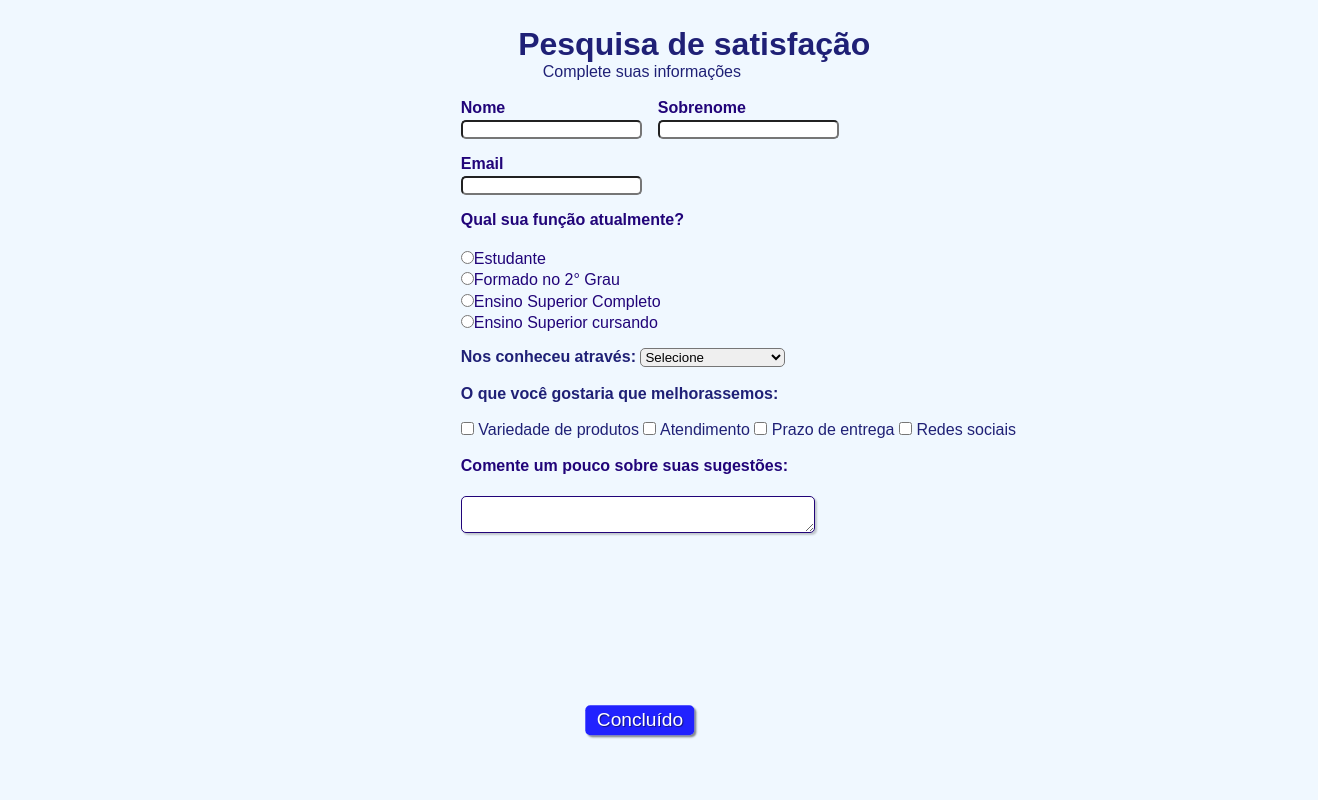
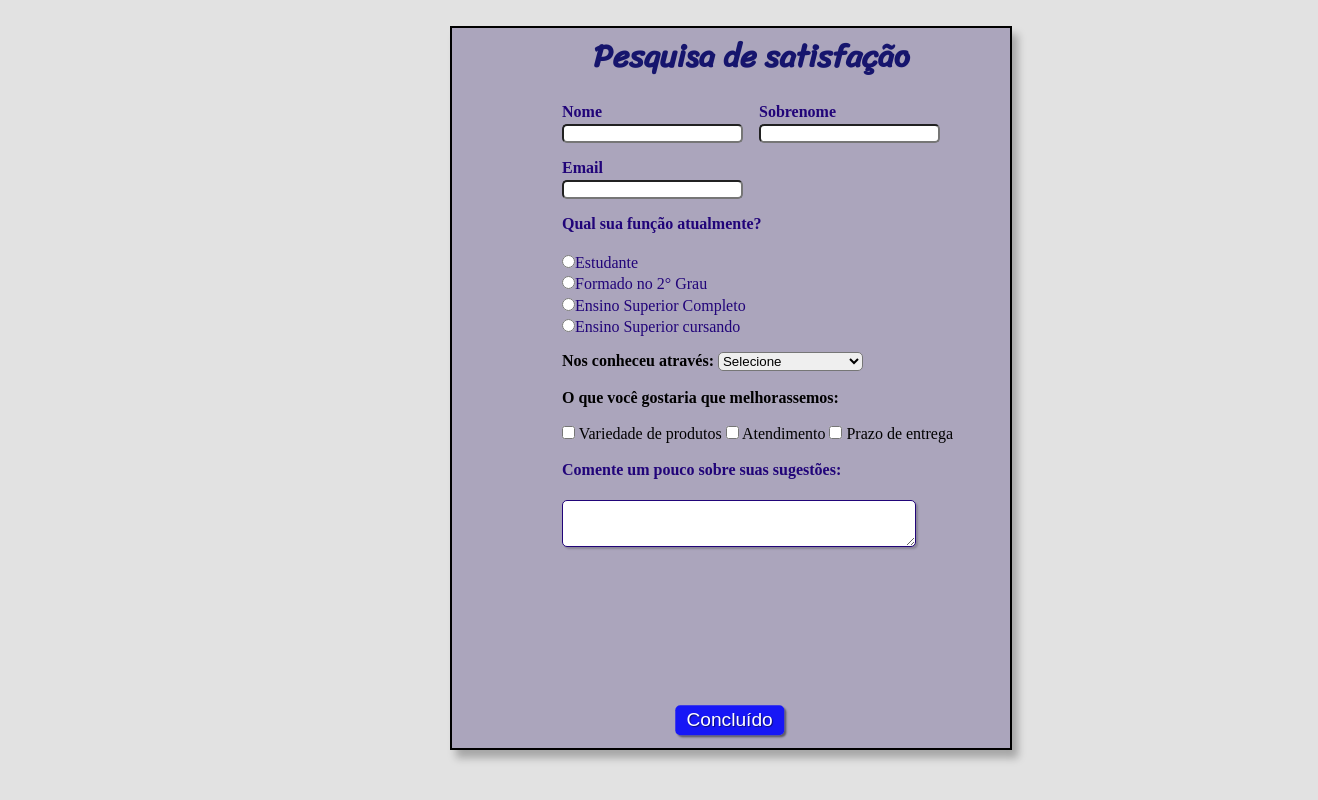
Before and after one commit to julioscarceli/projeto-formulario, a plain HTML site: page index.html in a window 1280 px wide. Shown: the whole page, 1318 px wide, since content can reach past the window. Drawn offline with Linux system fonts and the light colour scheme; grey boxes are pictures that could not be loaded.

Commit message:
Atualizei formulário

```diff
--- a/index.html
+++ b/index.html
@@ -8,31 +8,32 @@
     <link rel="stylesheet" href="style.css" media="screen">
 
 </head>
-<body>
+
+<div id="banner" style="background-image: url(../projeto-formulario/imagens/fundo.jpg);"></div>
+
+<body class="borda">
+
+
+            <main>
                 <div>
                     <h1 id="titulo">Pesquisa de satisfação</h1>
-        <p id="subtitulo">Complete suas informações</p>
                     <br>
                 </div>
-
-     <form>
+                 <form class="formulario">
                     <fieldset class="grupo">
                         <div class="campo">
                             <label for="nome"><strong>Nome</strong></label>
                             <input type="text" name="nome" id="nome" required>
                         </div>
-
                         <div class="campo">
                             <label for="sobrenome"><strong>Sobrenome</strong></label>
                             <input type="text" name="sobrenome" id="sobrenome" required>
                         </div>
                     </fieldset>
-
                         <div  class="campo">
                             <label for="email"><strong>Email</strong></label>
                             <input type="email" name="email" id="email" required>
                         </div>
-
 
                     <div  class="campo" >
                         <label><strong>Qual sua função atualmente?</strong></label><br>
@@ -49,8 +50,6 @@
                             <input type="radio" name="cliente" id="icursando">Ensino Superior cursando
                         </label>
                     </div>
-
-
                     <div>
                         <label for="senioridade"><strong>Nos conheceu através:</strong></label>
                         <select id="senioridade">
@@ -61,7 +60,6 @@
                         </select>
                     </div>
                 <br>
-
                     <fieldset class="grupo">
                             <div id="check">
                                 <label><strong><strong>O que você gostaria que melhorassemos:</strong></strong></label><br><br>
@@ -71,22 +69,18 @@
                                 <label for="tecnologia2">Atendimento</label>
                                 <input type="checkbox" id="tecnologia3" name="tecnologia3" value="JavaScript">
                                 <label for="tecnologia3"> Prazo de entrega</label>
-                    <input type="checkbox" id="tecnologia4" name="tecnologia4" value="PHP">
-                    <label for="tecnologia4"> Redes sociais</label>
                             </div>
                         </div>
                     </fieldset>
-
-        <div  class="campo" >
+                    <div class="campo">
                         <br>
                         <label><strong>Comente um pouco sobre suas sugestões:</strong></label> <br>
-            <textarea class="text" row="10"  id="experiencia" name="experiencia"> </textarea>
+                        <textarea class="text" row="20"  id="experiencia" name="experiencia"> </textarea>
                     </div>
+                    <button class="botao" type="submit">Concluído</button>
+                 </form>
 
-        <button class="botao" type="submit">Concluído</button>
-
-
-     </form>
+            </main>
 
 
 
--- a/style.css
+++ b/style.css
@@ -9,6 +9,8 @@ Desktop: 992px até 1200px
 Grandes telas: acima de 1200px
 */
 
+@import url('https://fonts.googleapis.com/css2?family=Sriracha&display=swap');
+
 * {
     padding: 0; margin: 0;
 
@@ -17,17 +19,14 @@ Grandes telas: acima de 1200px
 
 
 #titulo {
-    font-family:  sans-serif;
+    font-family: 'Sriracha', cursive;;
     color: rgba(0, 0, 98, 0.872);
     margin-left: 7%;
+    font-size: 2em;
+
 
 }
 
-#subtitulo {
-    font-family: sans-serif;
-    color: rgba(0, 0, 98, 0.872);
-    margin-left: 10%;
-}
 
 fieldset {
     border: 0;
@@ -35,19 +34,42 @@ fieldset {
 
 
 
-body {
-    background-color: #F0F8FF;
-    font-family: sans-serif;
-    font-size: 1em;
-    color: rgba(0, 0, 98, 0.872);
-    margin-left: 36%;
-    margin-top:2%;
-    justify-content: center;
+main {
+    width: 35vw;
+    height: 90vh;
+    border: 2px solid;
+    box-shadow: 6px 8px 8px rgba(0, 0, 0, 0.267);
+    margin-top: 2%;
+    margin-left: 450px;
+    padding-left: 110px;
+
+    background-color: #17035545;
+
+
+}
 
 
 
 
-}
+
+#banner:after{
+    content : "";
+    display: block;
+    position: absolute;
+    top: 0;
+    left: 0;
+    background-image: url(../projeto-formulario/imagens/fundo.jpg);
+    width: 103%;
+    height: 103%;
+    opacity : 0.3;
+    z-index: -1;
+    background-size:contain ;
+    background-size: cover;
+ }
+
+
+
+
 
 input , select , textarea,button {
     border-radius: 5px;
@@ -69,6 +91,8 @@ input , select , textarea,button {
 fieldset.grupo .campo {
     float: left;
     margin-right: 1em;
+
+
 }
 
 .campo input [type= "text"], .campo input [type = "email"] , .campo select, .campo textarea {
@@ -98,9 +122,10 @@ fieldset.grupo .campo {
     text-shadow: 1px 1px 1px rgba(0, 0, 0, 0.5);
     position: absolute;
     top: 90%;
-    left: 50%;
+    left: 57%;
     margin-right: -50%;
     transform: translate(-50%, -50%);
+
 }
 
 .botao:hover {
@@ -115,5 +140,5 @@ fieldset.grupo .campo {
 
 .text {
     width: 26em;
-    height: -20px;
+    height: 3em;
 }
```
Also changed, not shown: 1 other file. Lines whose indentation alone changed are shown as unchanged.
